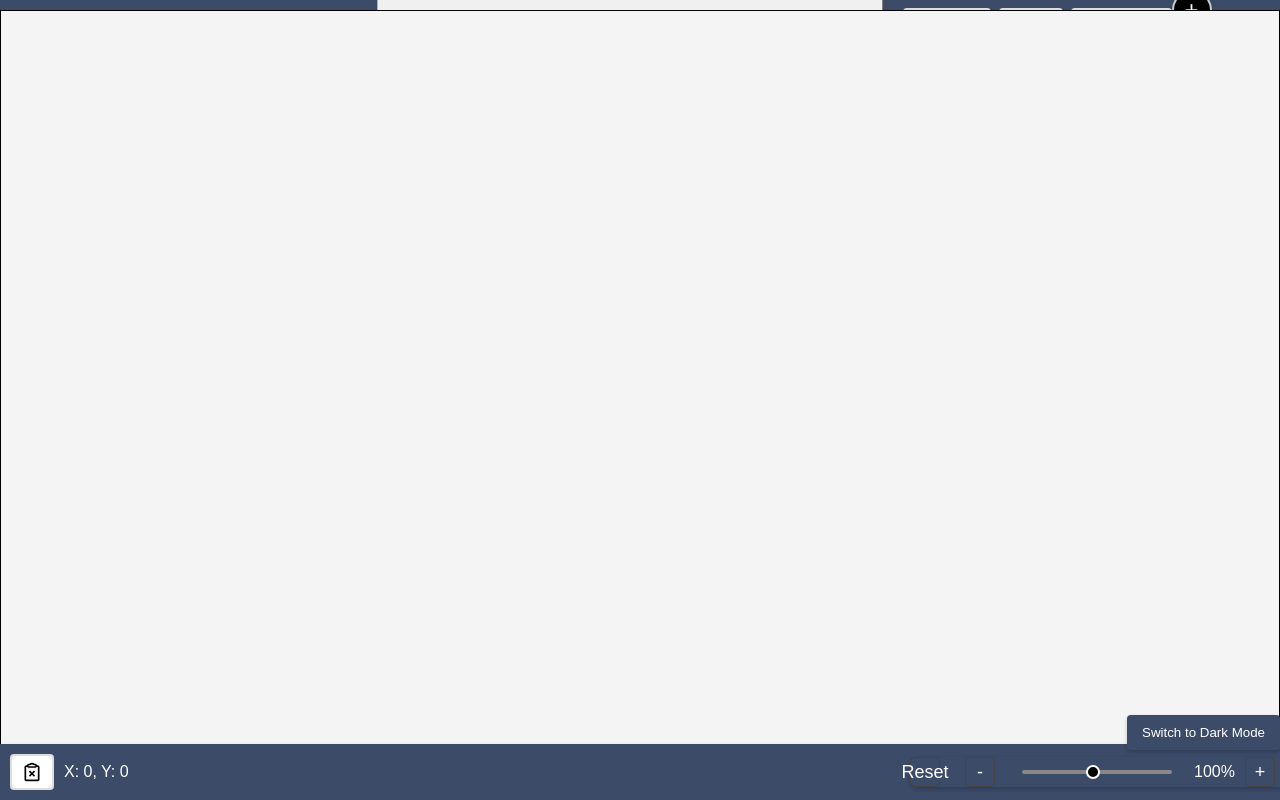
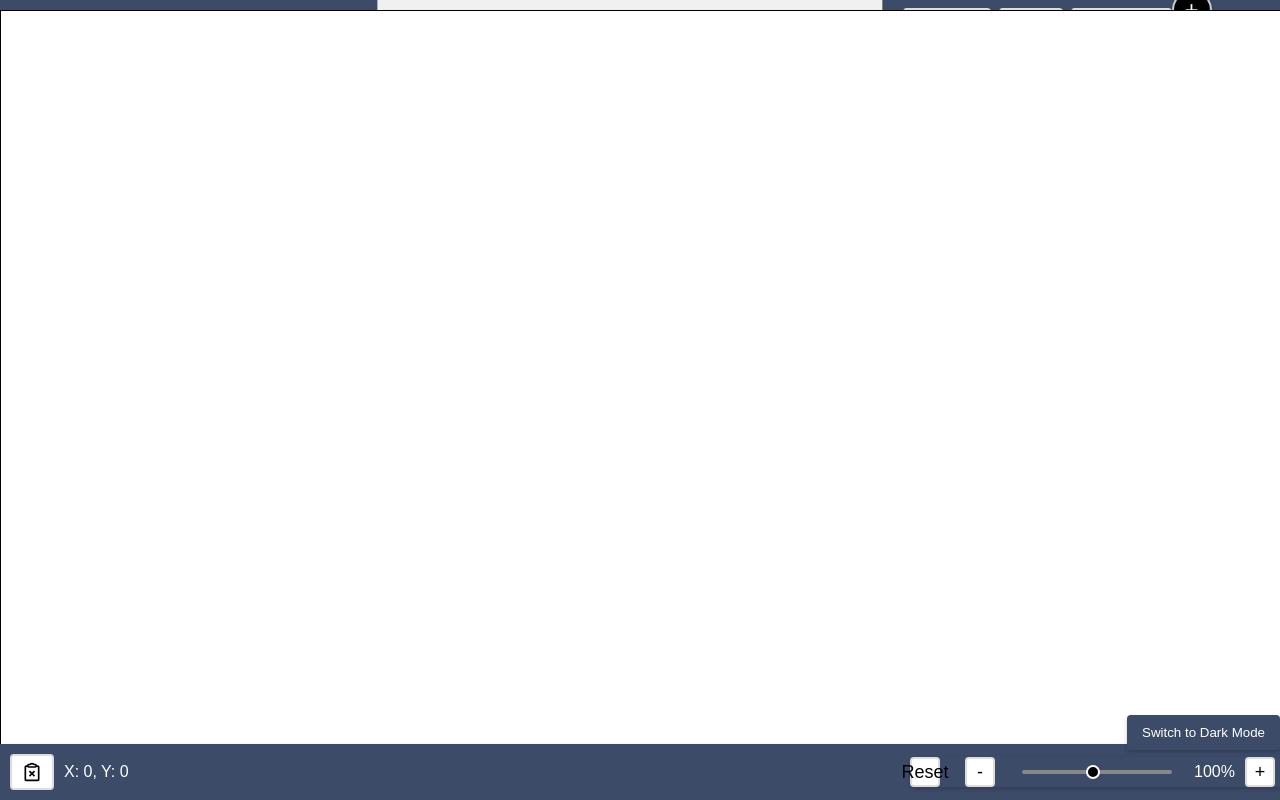
Before and after one commit to AhmedAliElashmawy/Paint_Web_Application, a React (Create React App) app in the folder paint-app/: page / in a window 1280 px wide. Built offline with nearby package versions, Linux system fonts and the light colour scheme; grey boxes are pictures that could not be loaded.

Commit message:
agmad front m3 a7la zengi

```diff
--- a/paint-app/src/App.css
+++ b/paint-app/src/App.css
@@ -5,11 +5,11 @@
   height: 100vh;
   width: 100vw;
   overflow: hidden;
-  background-color: #f4f4f4; /* Light background color */
+  background-color: #f4f4f4;
 }
 
 .topbar {
-  background-color:  #3b4b68;
+  background-color:  black;
   padding: 0;
     white-space: nowrap;
     overflow-x: auto;
@@ -26,7 +26,7 @@
   align-items: center;
   position: fixed;
   justify-content: space-between;
-  background-color: #3b4b68;
+  background-color: black;
   padding: 10px;
   box-shadow: 0 2px 4px rgba(0, 0, 0, 0.2);
   gap: 10px;
@@ -41,7 +41,6 @@
 
 .Canvas {
   flex: 1; /* Fill available space */
-  background-color: white;
   border: 1px solid #ccc;
   overflow: hidden; /* Prevent overflow inside the Canvas */
 }
@@ -49,8 +48,8 @@
 
 .topbar button:hover,
 .bottombar button:hover {
-    background-color: #2a3a52;
-    cursor: pointer;
+  background-color: var(--buttons-color);
+  cursor: pointer;
 }
 
 .topbar button,
@@ -73,16 +72,18 @@
   --toolbar-bg: #3b4b68;
   --canvas-bg: #fff;
   --bottombar-bg: #3b4b68;
+  --buttons-color:#3b4b68;
 }
 
 /* Dark Theme */
 [data-theme="dark"] {
   --background: #333;
   --text-color: #f4f4f4;
-  --accent-color: #1f2a40;
-  --toolbar-bg: #1f2a40;
+  --accent-color: #212121;
+  --toolbar-bg: #212121;
   --canvas-bg: #444;
-  --bottombar-bg: #1f2a40;
+  --bottombar-bg: #212121;
+  --buttons-color:#282828;
 }
 
 
@@ -94,7 +95,7 @@
   background-color: var(--bottombar-bg);
 }
 
-.Canvas {
+.konvajs-content {
   background-color: var(--canvas-bg);
 }
 
--- a/paint-app/src/components/Bottombar.css
+++ b/paint-app/src/components/Bottombar.css
@@ -49,11 +49,9 @@
 
   /* Zoom buttons */
   .zoom-btn {
-    background: none;
-    color: white;
+    background-color: #fff;
     font-size: 18px;
-    border: 1px solid #444;
-    border-radius: 4px;
+    border: 2px solid #ddd;    border-radius: 4px;
     width: 30px;
     height: 30px;
     cursor: pointer;
--- a/paint-app/src/components/Canvas.jsx
+++ b/paint-app/src/components/Canvas.jsx
@@ -22,7 +22,7 @@
 
   return (
     <Stage
-      width={100}
+      width={1919}
       height={800}
       onClick={handleCanvasClick}
       style={{ border: '1px solid black' }}
```
